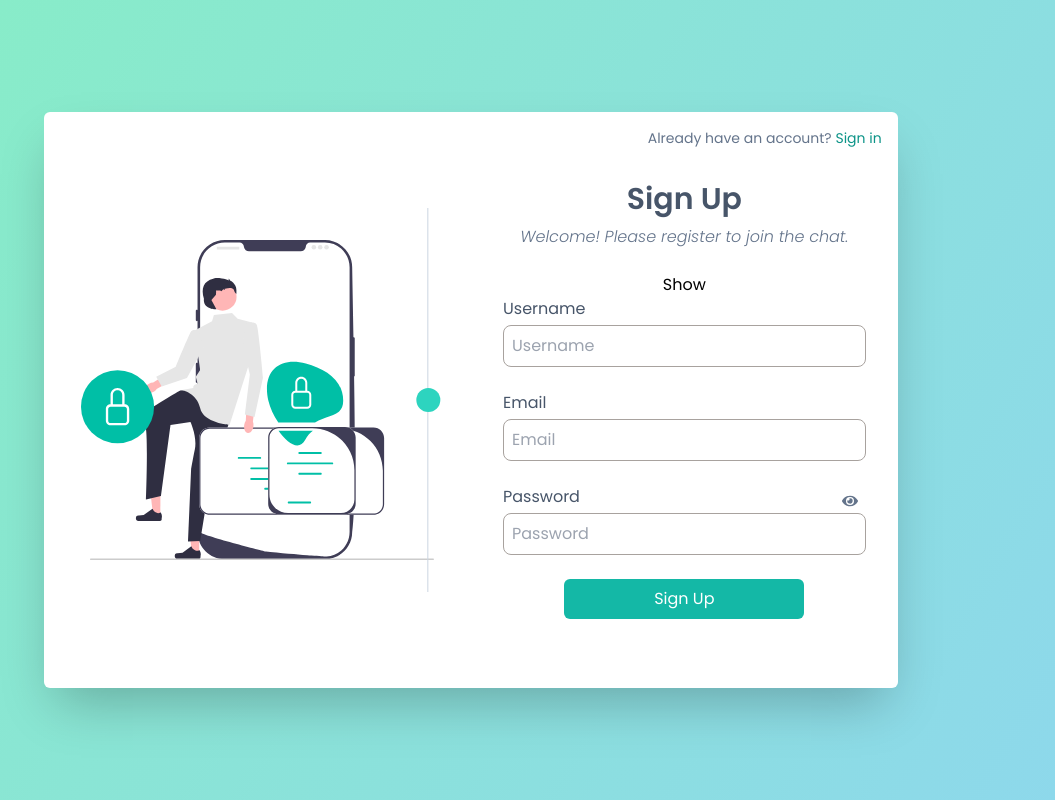
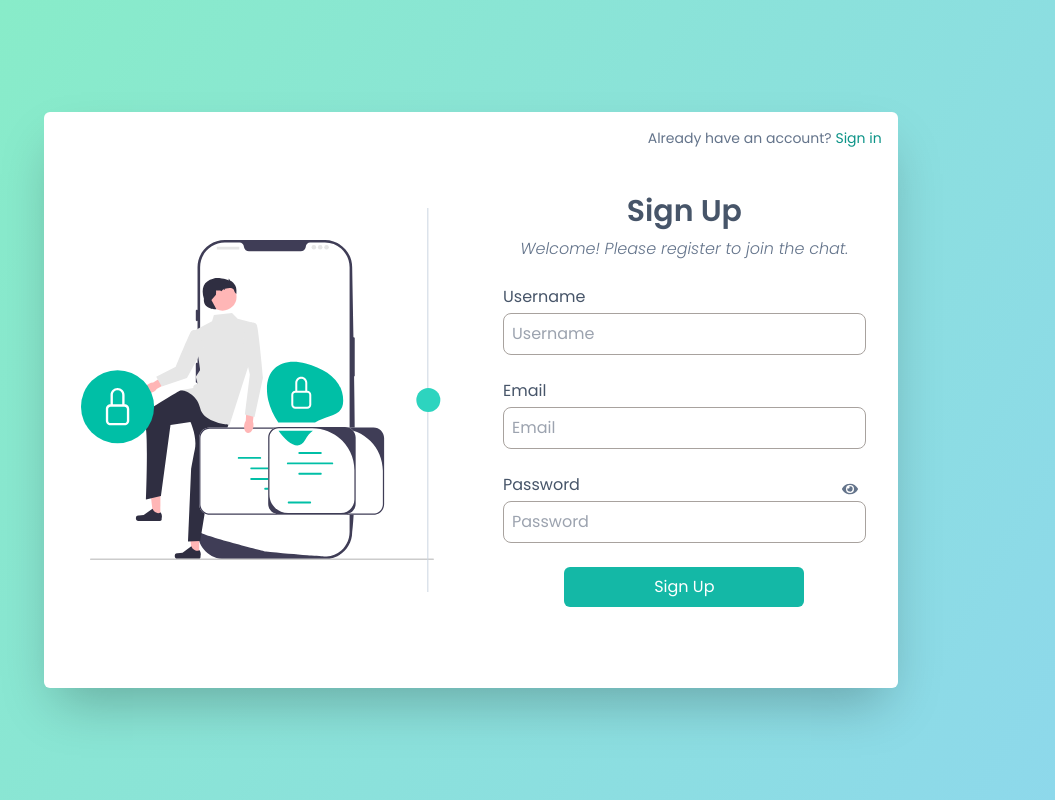
Before and after one commit to ogzcode/Flask-Socket-Example, a React (Vite) app in the folder client/: page /register in a window 1280 px wide. Shown: the whole page, without its empty margins (169-1224 px from the left). Built offline with nearby package versions, Linux system fonts and the light colour scheme.

Commit message:
chore: Update background color and font in App component

```diff
--- a/client/src/App.jsx
+++ b/client/src/App.jsx
@@ -19,7 +19,7 @@ function App() {
   }, [])
 
   return (
-    <div className="bg-stone-50 min-h-screen font-poppins">
+    <div className="min-h-screen font-poppins" style={{ backgroundImage: "linear-gradient(to bottom, #e6e9f0 0%, #eef1f5 100%)"}}>
       <Routes>
         {
           isAuthenticated ? (
--- a/client/src/pages/auth/Register.jsx
+++ b/client/src/pages/auth/Register.jsx
@@ -46,7 +46,6 @@ export default function Register() {
             <p className='absolute lg:right-4 top-4 text-slate-500 text-sm '>
                 Already have an account? <Link to='/login' className='text-teal-600'>Sign in</Link>
             </p>
-            <button onClick={() => handleRegister({})}>Show</button>
             <form onSubmit={handleSubmit(handleRegister)} className='flex flex-col w-full px-8'>
                 <div className='mb-6'>
                     <label htmlFor="email" className='text-slate-600 block mb-1'>Username</label>
```
Also changed, not shown: client/src/assets/image/chat-1.svg (added), client/src/assets/image/personal-text.svg (added).
